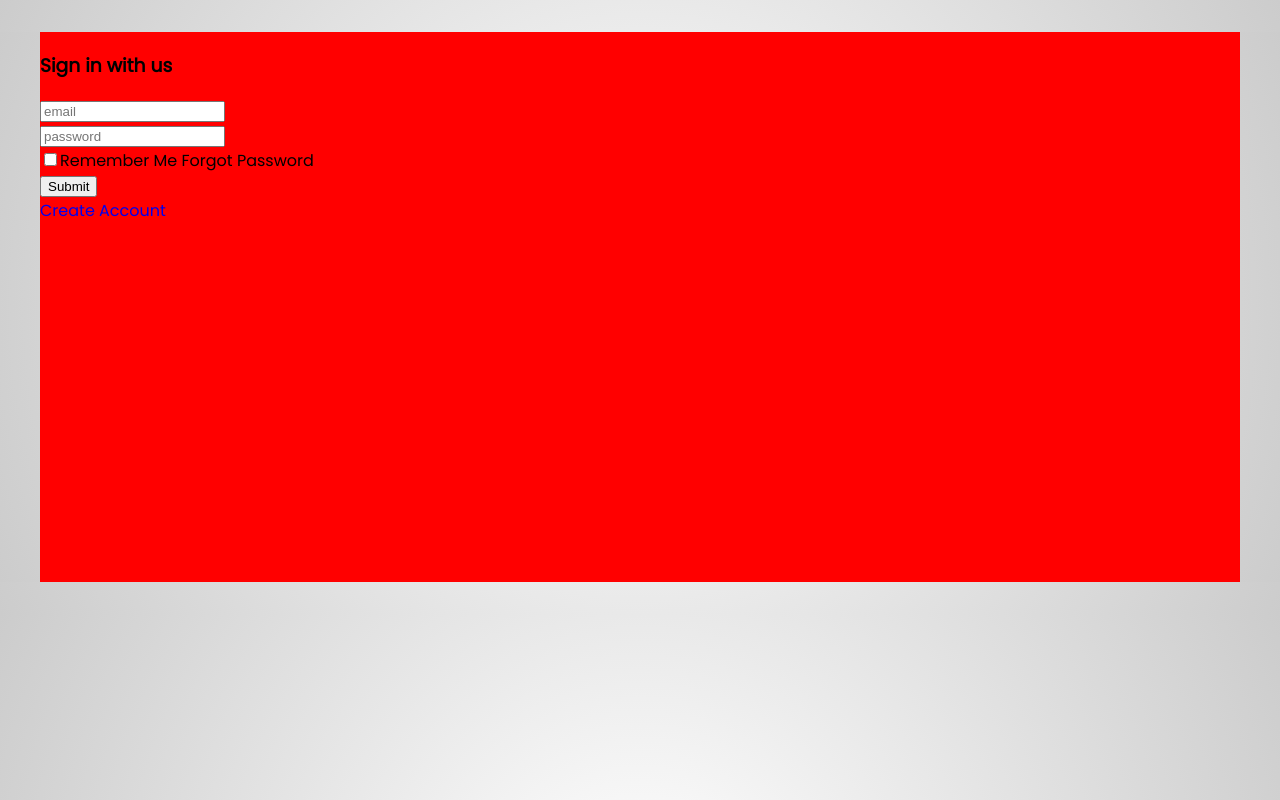
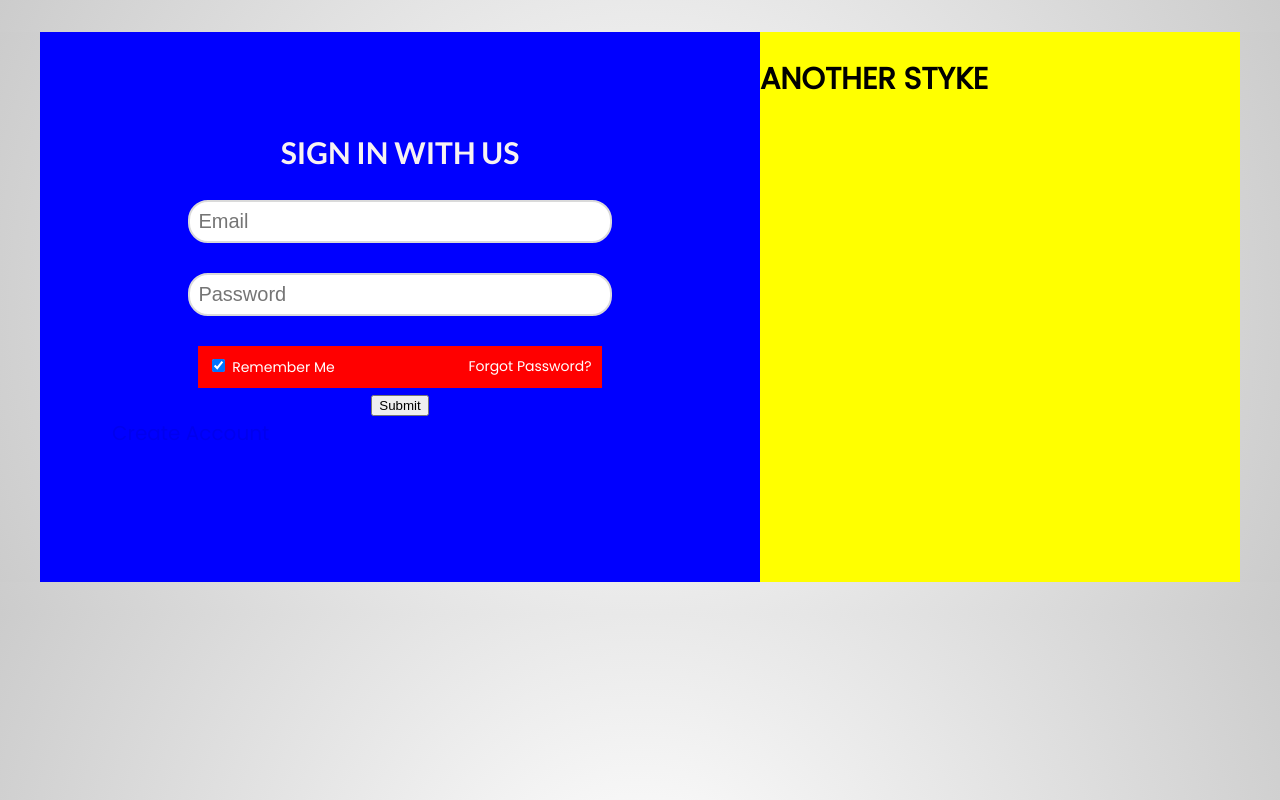
Before and after one commit to williamgyasi/Maths-Buddy, a plain HTML site: page login.html in a window 1280 px wide. Drawn offline with Linux system fonts and the light colour scheme.

Commit message:
COlor Blending

```diff
--- a/css/style.css
+++ b/css/style.css
@@ -1,9 +1,13 @@
 @import url('https://fonts.googleapis.com/css2?family=Poppins:ital,wght@0,200;0,300;0,400;1,200;1,300;1,500&display=swap');
 @import url('https://fonts.googleapis.com/css2?family=Lato:ital,wght@0,400;0,700;1,300;1,400&display=swap');
+*:focus{
+  outline: none;
+}
 html,body{
   background: radial-gradient(circle,#fff,#ccc);
   margin: 0;
   padding: 0;
+  font-size: 20px;
   font-family: 'Poppins','Lato',sans-serif;
   box-sizing: border-box;
 }
@@ -185,17 +189,71 @@ margin: 0 auto 20px;
   width: 1200px;
   height:550px;
  margin: 2.5% auto;
-  background-color: red;
 
 }
 
-/* .animation-side{
-  background-image: url("/assets/pictureside.jpg");
-  background-attachment: fixed;
-  background-position: center;
-  background-size: cover;
+.forms-side{
+  background-color: blue;
+  width: 60%;
+  height: 100%;
+}
+.forms-placeholder{
+  padding: 10%;
+}
 
+form{
+  text-align: center;
+  color: white;
 }
-.forms-side{
-background-color: yellow;
-} */
+
+.forms-placeholder h3{
+  color: rgb(247, 242, 242);
+  font-size: 150%;
+  text-align: center;
+  font-family: 'Lato';
+  text-transform: uppercase;
+}
+
+input[type="email"],input[type="password"]{
+  padding: 8px;
+  border-radius: 20px;
+  border: 2px solid #dadada;
+  font-size: 100%;
+  color: white;
+  width: 70%;
+  margin-bottom: 30px;
+}
+input:focus{
+  outline: none;
+  border-color: #9ecaed;
+  box-shadow: 0 0 10px #9ecaed;
+}
+
+.forgot{
+  background-color: red;
+  display: flex;
+  flex-direction: row;
+  width: 70%;
+  align-items: stretch;
+  margin-left: 15%;
+  font-size: 70%;
+  justify-content: space-between;
+}
+.forgot div{
+
+  padding: 10px;
+}
+
+
+.forgot a{
+  padding: 10px;
+  cursor: pointer;
+  color: white;
+}
+
+
+.animation-side{
+  width: 40%;
+  background-color: yellow;
+  height: 100%;
+}
--- a/login.html
+++ b/login.html
@@ -7,22 +7,25 @@
     <link href="css/style.css" type="text/css" rel="stylesheet">
 </head>
 <body>
-    <!--SECTION-->
+    <!--LOGIN SIDE-->
     <div class="row login-page">
         <div class="col span-1-of-2 forms-side">
             <div class="forms-placeholder">
+                <h3>Sign in with us</h3>
                 <form>
-                    <h3>Sign in with us</h3>
                     <div class="email-placeholder">
-                        <input type="email" name="email" placeholder="email" id="email">
+                        <input type="email" name="email" placeholder="Email" id="email">
                     </div>
                     <div class="password-placeholder">
-                        <input type="password" name="password" placeholder="password" id="password">
+                        <input type="password" name="password" placeholder="Password" id="password">
                     </div>
 
                     <div class="forgot">
-                        <input type="checkbox" name="forgot-password">Remember Me
-                        <a class="">Forgot Password</a>
+                        <div>
+                            <input type="checkbox" name="forgot-password" id="remember" checked>
+                        <label for="forgot-password" class="check-label">Remember Me</label>
+                        </div>
+                        <a class="">Forgot Password?</a>
                     </div>
 
                     <input type="submit" value="Submit">
@@ -35,7 +38,7 @@
         </div>
 
         <div class="col span-1-of-2 animation-side">
-            &nbsp;
+            <h2>ANOTHER STYKE</h2>
         </div>
     </div>
 
```
